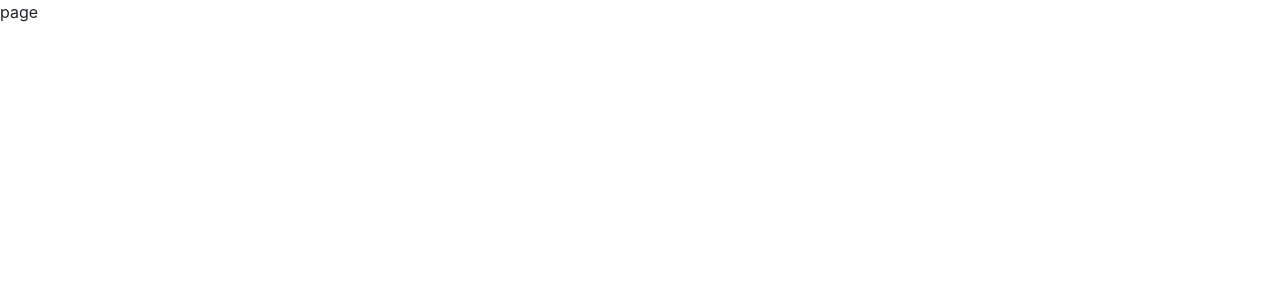
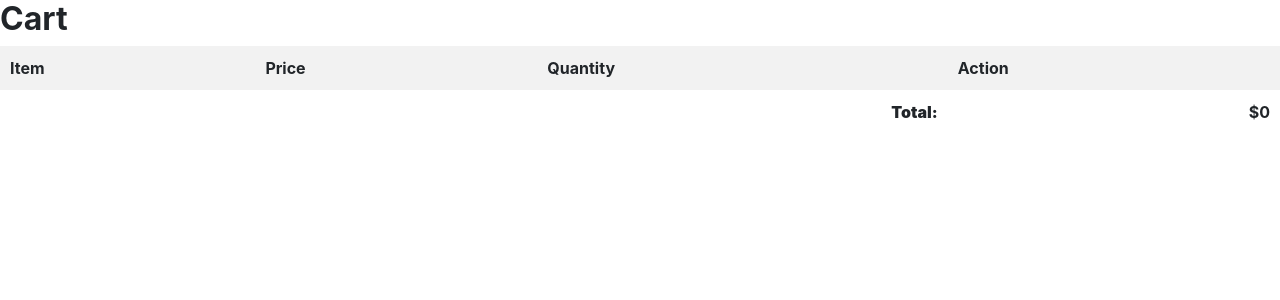
Before and after one commit to janavipat/cafe-management-system, a Next.js app: page /cart in a window 1280 px wide. Shown: the top 300 px of the page. Built offline with nearby package versions, Linux system fonts and the light colour scheme.

Commit message:
add permination access on admin panel

```diff
--- a/package.json
+++ b/package.json
@@ -21,7 +21,8 @@
     "react-dom": "^18",
     "react-hook-form": "^7.51.4",
     "react-router-dom": "^6.23.1",
-    "sass": "^1.77.1"
+    "sass": "^1.77.1",
+    "sweetalert2": "^11.11.0"
   },
   "devDependencies": {
     "eslint": "^8",
--- a/src/app/about/page.jsx
+++ b/src/app/about/page.jsx
@@ -1,8 +1,11 @@
 import React from 'react';
+import Header from '../common/header';
 
 
 const AboutUsPage = () => {
     return (
+        <>
+        <Header />
         <div style={{ maxWidth: '1200px', margin: '0 auto', padding: '20px', display: 'flex', justifyContent: 'center' }}>
             <section style={{ display: 'flex', alignItems: 'center', marginBottom: '50px', backgroundColor: '#f9f9f9', padding: '30px', borderRadius: '10px', boxShadow: '0 0 10px rgba(0, 0, 0, 0.1)' }}>
                 <div >
@@ -30,7 +33,7 @@ const AboutUsPage = () => {
                 </div>
 
             </section>
-        </div>
+        </div></>
     );
 }
 
--- a/src/app/admin/page.jsx
+++ b/src/app/admin/page.jsx
@@ -1,22 +1,49 @@
 "use client"
-import React, { useState } from 'react';
+import React, { useState, useEffect } from 'react';
 import Sidebar from './Sidebar';
 import Dashboard from './Dashboard';
 import Product from './Product';
 import Category from './Category';
 import Bill from './Bill';
+import Swal from 'sweetalert2';
+
 const AdminPage = () => {
   const [activeTab, setActiveTab] = useState('Dashboard');
+  const [token, setToken] = useState(null);
+  const [role, setRole] = useState(null);
+
+  // Simulate token check on component mount
+  useEffect(() => {
+    // Check if token exists in localStorage or wherever it's stored
+    const storedToken = localStorage.getItem('token');
+    const storedRole = localStorage.getItem('role');
+    if (storedToken && storedRole === 'admin') {
+      setToken(storedToken);
+      setRole(storedRole);
+    } else {
+      // Show error message if token or role is invalid
+      Swal.fire({
+        icon: 'error',
+        title: 'Access Denied',
+        text: 'You do not have access to this page.',
+      });
+    }
+  }, []);
 
   const handleTabClick = (tabName) => {
     setActiveTab(tabName);
   };
 
+  if (!token || role !== 'admin') {
+    // If token or role is not valid, don't render AdminPage
+    return null;
+  }
+
   return (
     <div className="flex">
       {/* Sidebar */}
       <div className="sidebar">
-      <Sidebar activeTab={activeTab} onTabClick={handleTabClick} />
+        <Sidebar activeTab={activeTab} onTabClick={handleTabClick} />
       </div>
 
       {/* Content */}
@@ -25,7 +52,7 @@ const AdminPage = () => {
         {activeTab === 'Dashboard' && <Dashboard />}
         {activeTab === 'Product' && <Product />}
         {activeTab === 'Category' && <Category />}
-        {activeTab === 'bill' && <Bill />}
+        {activeTab === 'Bill' && <Bill />}
       </div>
     </div>
   );
--- /dev/null
+++ b/src/app/cart/cart.css
@@ -0,0 +1,45 @@
+/* styles.css */
+
+/* Table styles */
+table {
+    width: 100%;
+    border-collapse: collapse;
+    margin-bottom: 20px;
+  }
+
+  thead {
+    background-color: #f2f2f2;
+  }
+
+  th, td {
+    padding: 10px;
+    text-align: left;
+  }
+
+  th {
+    font-weight: bold;
+  }
+
+  tbody tr:nth-child(even) {
+    background-color: #f9f9f9;
+  }
+
+  /* Button styles */
+  button {
+    padding: 8px 12px;
+    background-color: #4CAF50;
+    color: white;
+    border: none;
+    border-radius: 4px;
+    cursor: pointer;
+  }
+
+  button:hover {
+    background-color: #45a049;
+  }
+
+  /* Total row styles */
+  tfoot td {
+    text-align: right;
+    font-weight: bold;
+  }
--- a/src/app/cart/page.jsx
+++ b/src/app/cart/page.jsx
@@ -1,9 +1,78 @@
-import React from 'react'
+"use client"
+import React, { useState, useEffect } from 'react';
+import './cart.css';
 
-const page = () => {
+const CartPage = () => {
+  const [cartItems, setCartItems] = useState([]);
+
+  useEffect(() => {
+    const cartStorage = JSON.parse(localStorage.getItem('cart'));
+    setCartItems(cartStorage || []);
+  }, []);
+
+  const handleDeleteItem = (index) => {
+    const updatedCart = [...cartItems];
+    updatedCart.splice(index, 1);
+    setCartItems(updatedCart);
+    localStorage.setItem('cart', JSON.stringify(updatedCart));
+  };
+
+  const handleIncreaseQuantity = (index) => {
+    const updatedCart = [...cartItems];
+    updatedCart[index].quantity =Number(updatedCart[index].quantity)+  1;
+    setCartItems(updatedCart);
+    localStorage.setItem('cart', JSON.stringify(updatedCart));
+  };
+
+  const handleDecreaseQuantity = (index) => {
+    const updatedCart = [...cartItems];
+    if (updatedCart[index].quantity > 1) {
+      updatedCart[index].quantity -= 1;
+      setCartItems(updatedCart);
+      localStorage.setItem('cart', JSON.stringify(updatedCart));
+    }
+  };
+
+  // Calculate total price
+  const totalPrice = cartItems.reduce((acc, curr) => acc + curr.price * curr.quantity, 0);
+
   return (
-    <div>page</div>
-  )
-}
+    <div>
+      <h2>Cart</h2>
+      <table>
+        <thead>
+          <tr>
+            <th>Item</th>
+            <th>Price</th>
+            <th>Quantity</th>
+            <th>Action</th>
+          </tr>
+        </thead>
+        <tbody>
+          {cartItems.map((item, index) => (
+            <tr key={index}>
+              <td>{item.name}</td>
+              <td>${item.price}</td>
+              <td>
+                <button onClick={() => handleDecreaseQuantity(index)}>-</button>
+                {item.quantity}
+                <button onClick={() => handleIncreaseQuantity(index)}>+</button>
+              </td>
+              <td>
+                <button onClick={() => handleDeleteItem(index)}>Delete</button>
+              </td>
+            </tr>
+          ))}
+        </tbody>
+        <tfoot>
+          <tr>
+            <td colSpan="3"><strong>Total:</strong></td>
+            <td>${totalPrice}</td>
+          </tr>
+        </tfoot>
+      </table>
+    </div>
+  );
+};
 
-export default page
+export default CartPage;
--- a/src/app/common/header.jsx
+++ b/src/app/common/header.jsx
@@ -40,7 +40,7 @@ useEffect(()=>{
         </ul>
       </nav>
       <div className="profile">
-        <AddShoppingCartIcon />
+        <a href="/cart"><AddShoppingCartIcon /></a>
         {cartNumber}
         <a href="#" style={{ textDecoration: 'none', color: '#fff', border: '1px solid #fff', padding: '5px 10px', borderRadius: '5px' }}>Profile</a>
       </div>
--- a/src/app/login/page.jsx
+++ b/src/app/login/page.jsx
@@ -23,12 +23,12 @@ export default function Login() {
 
       if (response.ok) {
         localStorage.setItem('token', responseData.token);
-        // Redirect to admin page if email and password match admin credentials
+
         if (email === 'admin@gmail.com' && password === 'admin@123') {
-          router.push('/admin'); // Navigate to the admin page
+          router.push('/admin');
         } else {
           console.log('Login successful');
-          // Redirect or perform any other action upon successful login for regular users
+
         }
       } else {
         setErrorMessage(responseData.error);
--- a/src/app/page.js
+++ b/src/app/page.js
@@ -1,10 +1,13 @@
 "use client"
 
 import React from 'react';
+import Header from './common/header';
 
 const IndexPage = () => {
 return(
-  <> <video src="../../assets/video/cafe.mp4" autoPlay loop muted style={{ width: '100%', height: 'auto' }} />
+  <>
+  <Header />
+   <video src="../../assets/video/cafe.mp4" autoPlay loop muted style={{ width: '100%', height: 'auto' }} />
   <section className="page-section" id="about">
   <div className="container">
       <div className="text-center">
```
Also changed, not shown: 1 other file (tests, documents, lock files or other folders).
